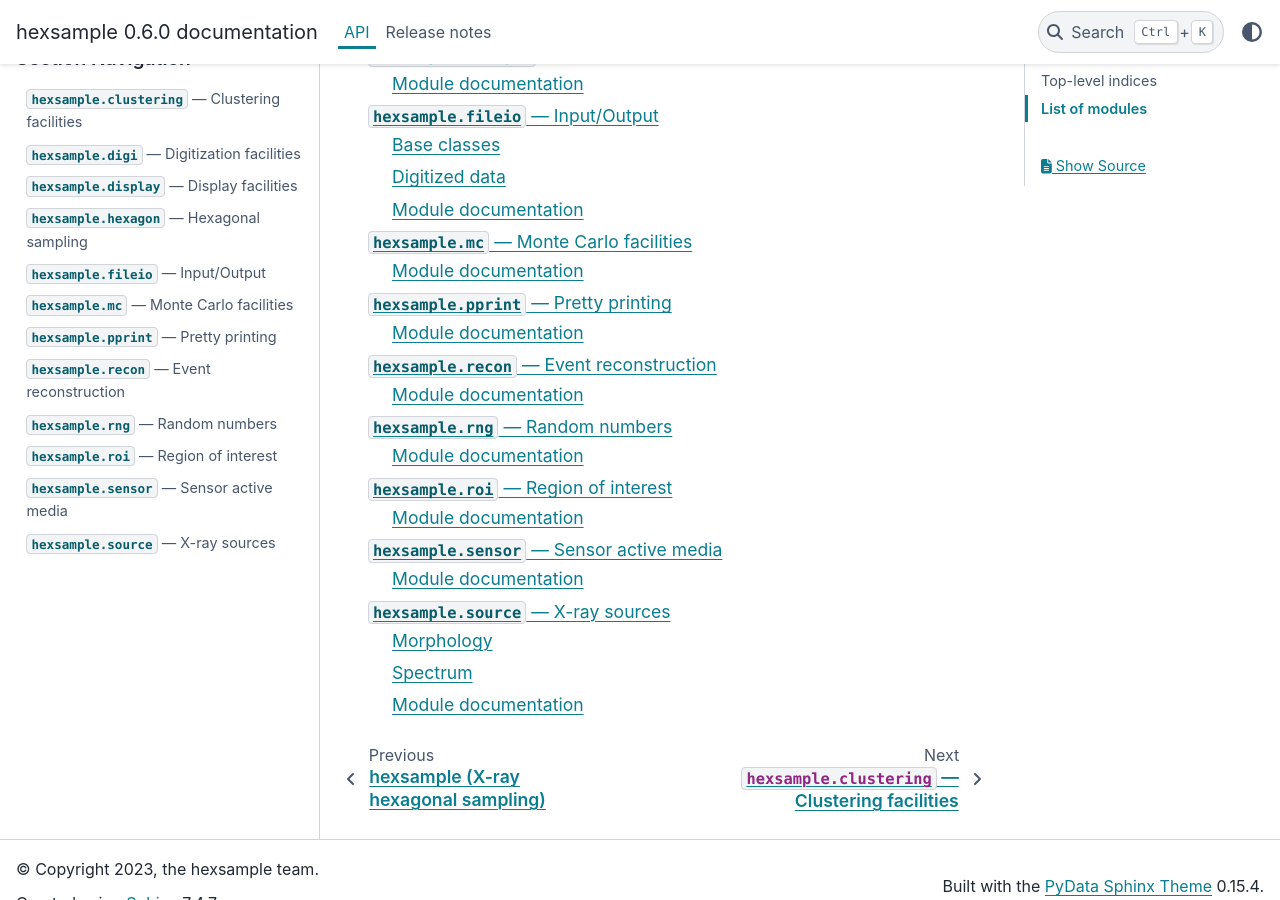
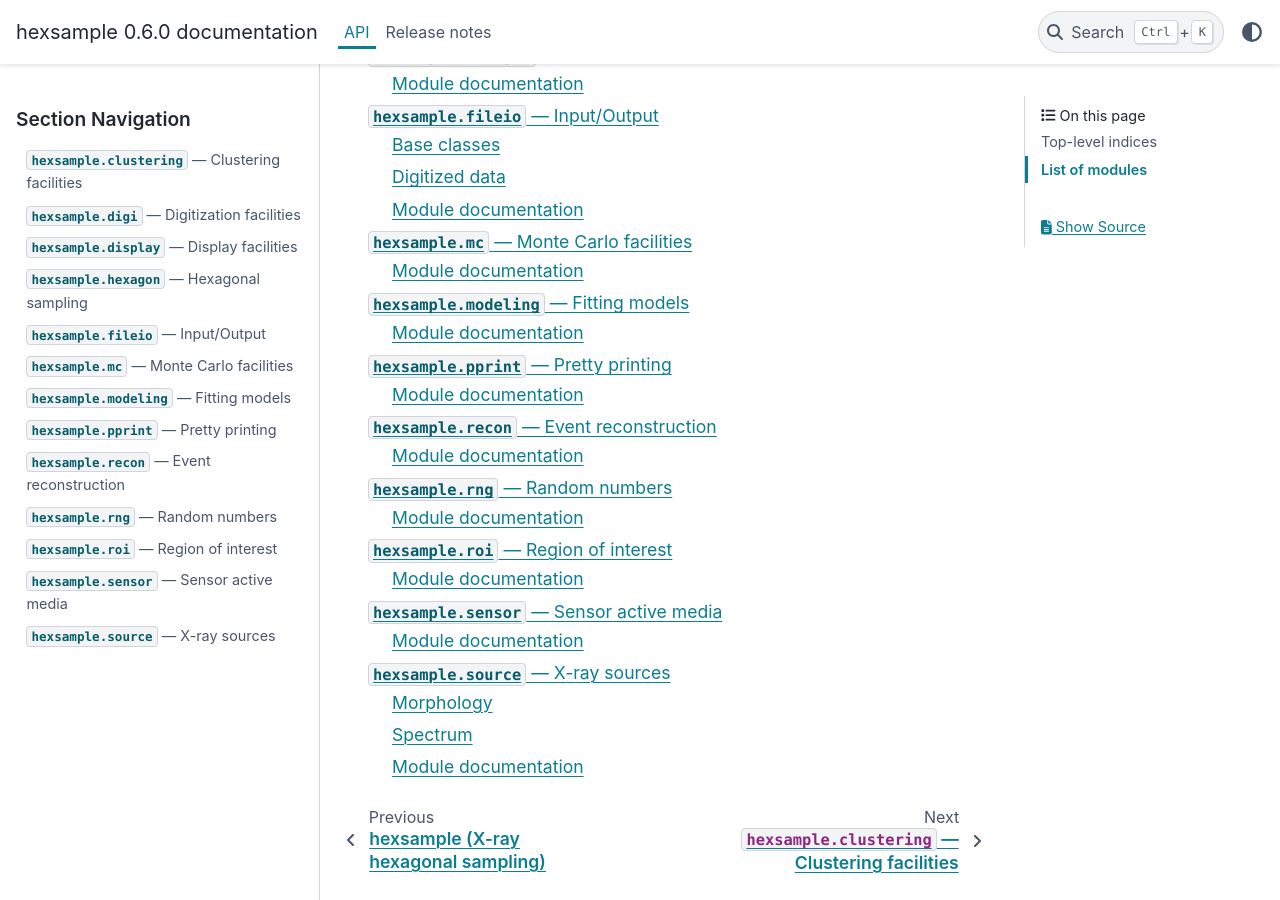
Before and after one commit to lucabaldini/hexsample, a Sphinx documentation site: the page built from docs/api.rst, in a window 1280 px wide and 900 px high, scrolled down 685 px. Built offline with Sphinx 7.4.7 and the PyData theme 0.15.4, drawn with Linux system fonts in a browser that asks for light colours; pages that are not in the unit, such as notebooks, are missing from menus.

Commit message:
modeling documentation added.

```diff
--- a/docs/api.rst
+++ b/docs/api.rst
@@ -23,6 +23,7 @@
    hexagon
    fileio
    mc
+   modeling
    pprint
    recon
    rng
--- /dev/null
+++ b/docs/modeling.rst
@@ -0,0 +1,9 @@
+:mod:`hexsample.modeling` --- Fitting models
+============================================
+
+
+
+Module documentation
+--------------------
+
+.. automodule:: hexsample.modeling
```
